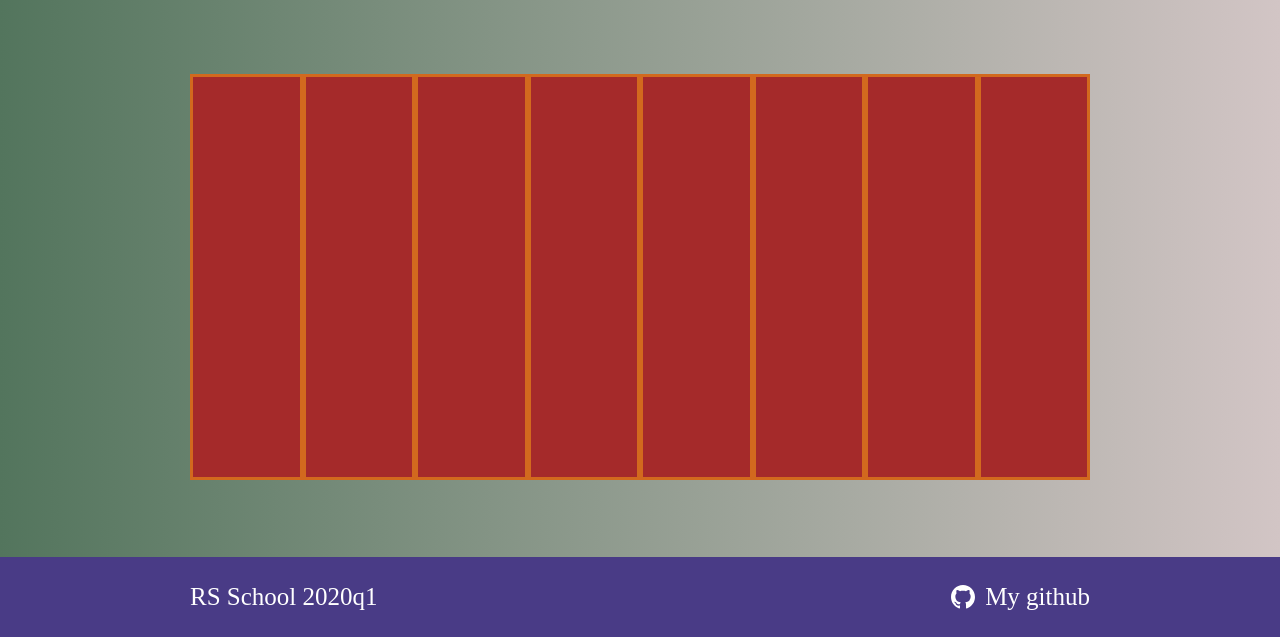
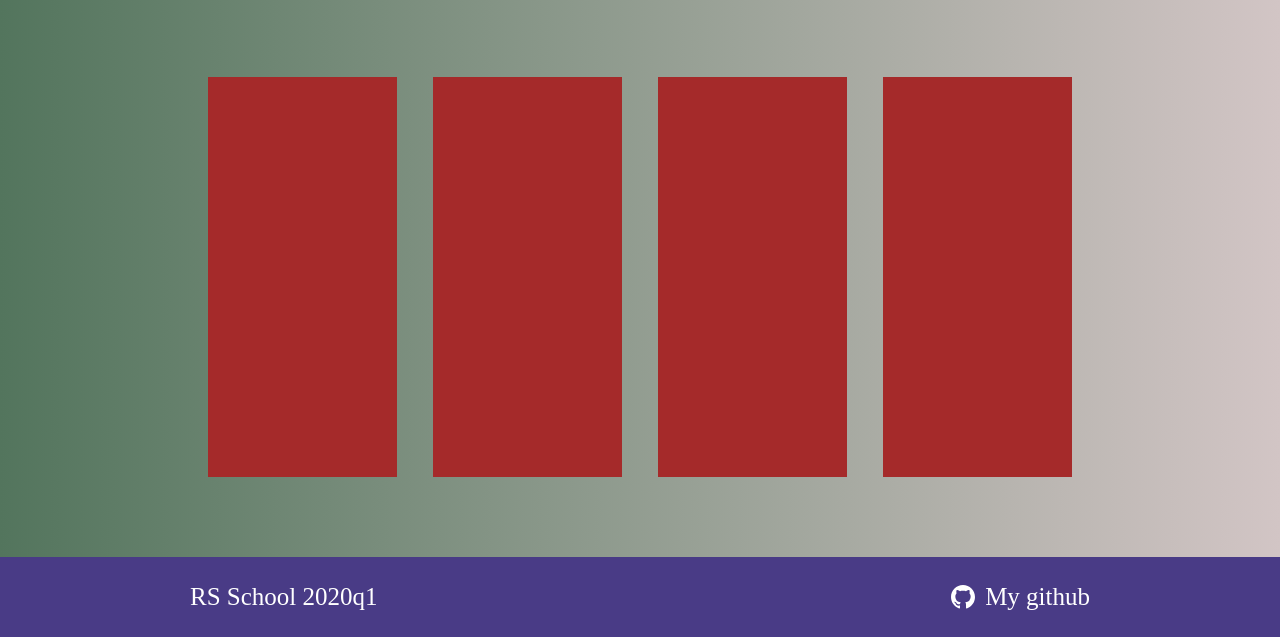
Before and after one commit to Ronic404/RS2020Q1, a website: page movie-search/index.html in a window 1280 px wide. Shown: the part 163-800 px from the top of the page. Drawn offline with Linux system fonts and the light colour scheme.

Commit message:
fix: fix slider-block.scss width items

```diff
--- a/movie-search/src/sass/layouts/_slider-block.scss
+++ b/movie-search/src/sass/layouts/_slider-block.scss
@@ -11,8 +11,8 @@
 }
 
 .slider__item {
-  flex-basis: 20%;
+  margin: 0 18px;
+  flex: 0 0 21%;
   height: 400px;
   background-color: brown;
-  border: 3px solid chocolate;
 }
```
Also changed, not shown: movie-search/src/style.css.
